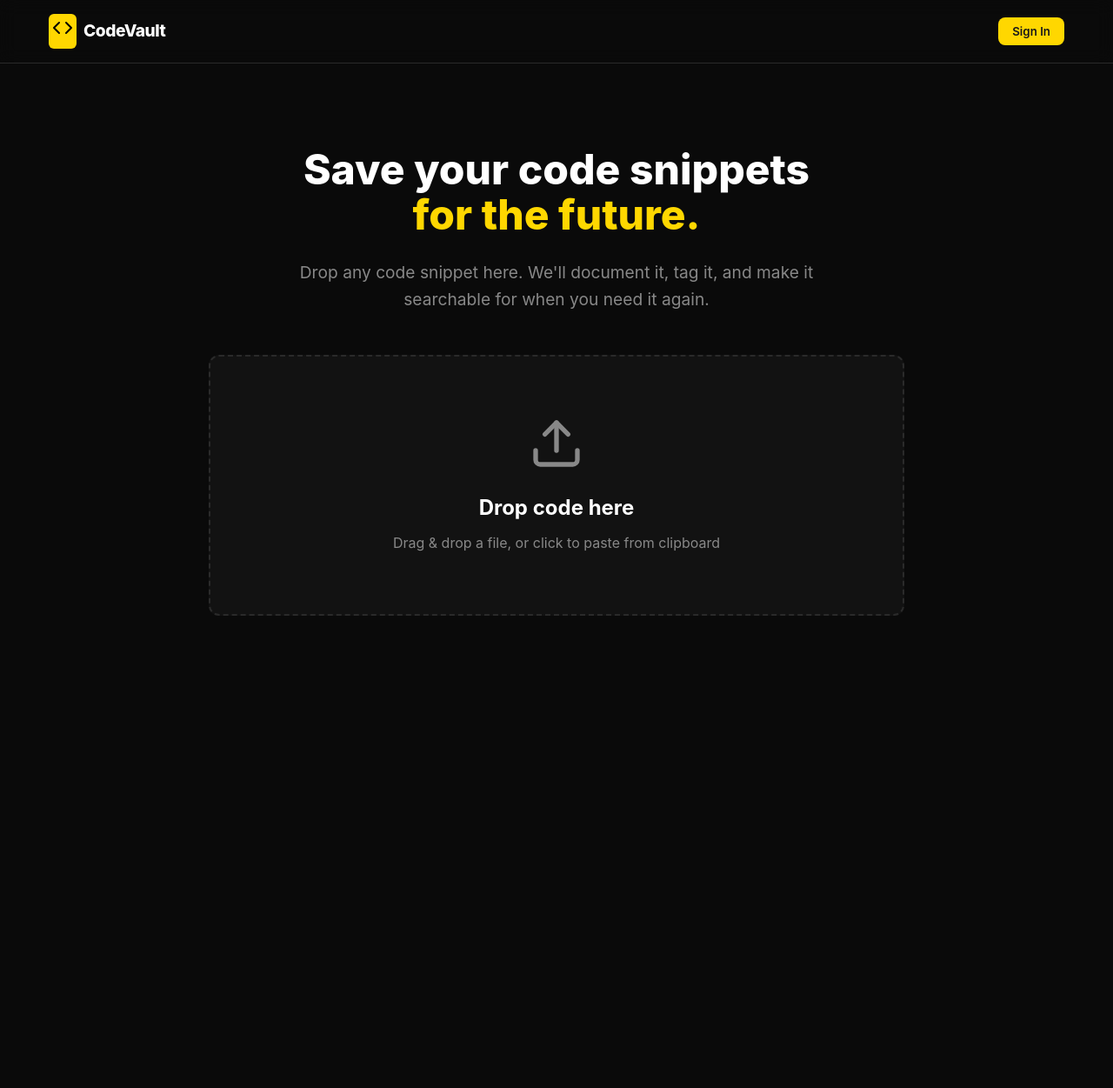
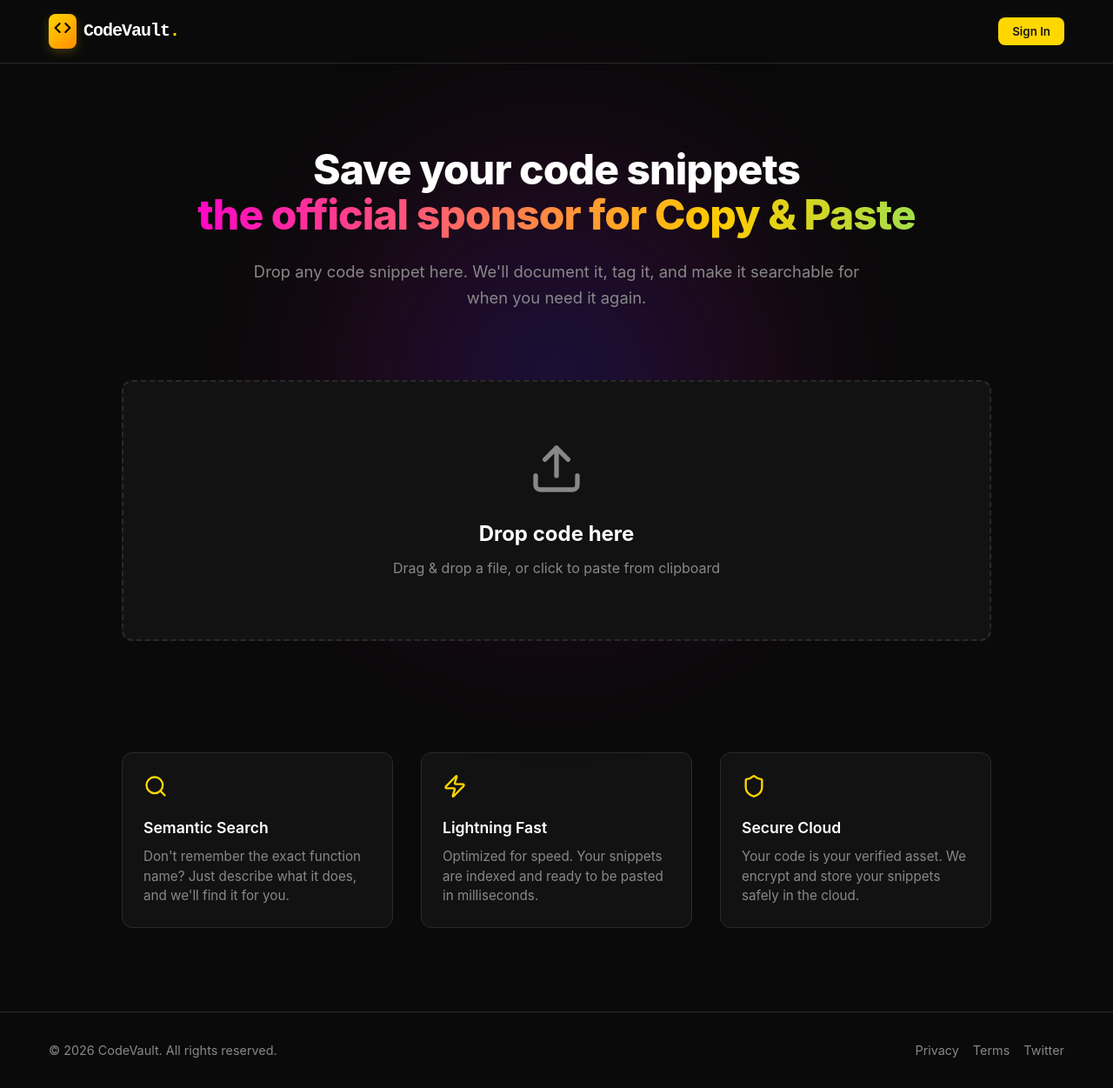
Before and after one commit to ahmed-elrefai/codevault, a React app in the folder frontend/: page / in a window 1280 px wide. Shown: the whole page at 87% size. Before the commit the page ends 804 px from the top, so only its background shows below. Built offline with nearby package versions, Linux system fonts and the light colour scheme; the HTML template or start-up script is replaced by a standard one.

Commit message:
some UI nudges

```diff
--- a/frontend/src/App.jsx
+++ b/frontend/src/App.jsx
@@ -5,7 +5,27 @@ import AuthModal from './components/AuthModal';
 import CodeDropZone from './components/CodeDropZone';
 import SnippetEditor from './components/SnippetEditor';
 import Dashboard from './components/Dashboard';
-import { Code, LogOut, User as UserIcon } from 'lucide-react';
+import { Code, LogOut, User as UserIcon, Search, Zap, Shield } from 'lucide-react';
+
+const Footer = () => (
+  <footer style={{
+    borderTop: '1px solid var(--color-border)',
+    padding: 'var(--spacing-xl) 0',
+    marginTop: 'auto',
+    backgroundColor: 'var(--color-background)'
+  }}>
+    <div className="container" style={{ display: 'flex', justifyContent: 'space-between', alignItems: 'center', color: 'var(--color-text-muted)', fontSize: '0.9rem' }}>
+      <div>
+        &copy; {new Date().getFullYear()} CodeVault. All rights reserved.
+      </div>
+      <div style={{ display: 'flex', gap: 'var(--spacing-md)' }}>
+        <Link to="#" style={{ color: 'inherit', textDecoration: 'none' }}>Privacy</Link>
+        <Link to="#" style={{ color: 'inherit', textDecoration: 'none' }}>Terms</Link>
+        <Link to="#" style={{ color: 'inherit', textDecoration: 'none' }}>Twitter</Link>
+      </div>
+    </div>
+  </footer>
+);
 
 const Layout = ({ children }) => {
   const { user, logout, setModalOpen } = useAuth();
@@ -17,19 +37,24 @@ const Layout = ({ children }) => {
       <nav style={{
         borderBottom: '1px solid var(--color-border)',
         padding: 'var(--spacing-md) 0',
-        backgroundColor: 'rgba(10,10,10,0.8)',
-        backdropFilter: 'blur(10px)',
+        backgroundColor: 'var(--color-background)', // Solid background
         position: 'sticky',
         top: 0,
         zIndex: 10
       }}>
         <div className="container" style={{ display: 'flex', alignItems: 'center', justifyContent: 'space-between' }}>
           <Link to="/" style={{ display: 'flex', alignItems: 'center', gap: 'var(--spacing-sm)', textDecoration: 'none' }}>
-            <div style={{ background: 'var(--color-primary)', borderRadius: '6px', padding: '4px' }}>
-              <Code size={24} color="#000" />
+            <div className="brand-logo-gradient" style={{ borderRadius: '8px', padding: '6px' }}>
+              <Code size={20} color="#000" strokeWidth={2.5} />
             </div>
-            <span style={{ fontSize: '1.2rem', fontWeight: 800, letterSpacing: '-0.5px', color: 'var(--color-text)' }}>
-              CodeVault
+            <span style={{
+              fontSize: '1.25rem',
+              fontWeight: 700,
+              letterSpacing: '-1px',
+              color: 'var(--color-text)',
+              fontFamily: 'var(--font-mono)'
+            }}>
+              CodeVault<span style={{ color: 'var(--color-primary)' }}>.</span>
             </span>
           </Link>
 
@@ -61,10 +86,29 @@ const Layout = ({ children }) => {
         {children}
       </main>
 
+      <Footer />
       <AuthModal />
     </div>
   );
 };
+
+const FeatureCard = ({ icon, title, description }) => (
+  <div style={{
+    padding: 'var(--spacing-lg)',
+    background: 'rgba(255,255,255,0.03)',
+    borderRadius: '12px',
+    border: '1px solid var(--color-border)',
+    display: 'flex',
+    flexDirection: 'column',
+    gap: 'var(--spacing-sm)'
+  }}>
+    <div style={{ color: 'var(--color-primary)', marginBottom: 'var(--spacing-xs)' }}>
+      {icon}
+    </div>
+    <h3 style={{ fontSize: '1.1rem', fontWeight: 600 }}>{title}</h3>
+    <p style={{ color: 'var(--color-text-muted)', fontSize: '0.95rem', lineHeight: 1.5 }}>{description}</p>
+  </div>
+);
 
 const HomePage = () => {
   const [code, setCode] = useState(null);
@@ -97,23 +141,48 @@ const HomePage = () => {
   return (
     <div className="container">
       {!code ? (
-        <div style={{ maxWidth: '800px', margin: '4rem auto', textAlign: 'center' }}>
+        <div style={{ maxWidth: '1000px', margin: '4rem auto', textAlign: 'center', position: 'relative' }}>
+          <div className="hero-glow" />
           {analyzing ? (
             <div style={{ padding: '4rem', color: 'var(--color-primary)' }}>
               <h2>Analyzing Code...</h2>
               <p style={{ color: 'var(--color-text-muted)' }}>Extracting semantics and generating documentation.</p>
             </div>
           ) : (
-            <>
-              <h1 style={{ fontSize: '3rem', fontWeight: 800, marginBottom: 'var(--spacing-lg)', lineHeight: 1.1 }}>
+            <div style={{ position: 'relative', zIndex: 1 }}>
+              <h1 style={{ fontSize: '3rem', fontWeight: 800, marginBottom: 'var(--spacing-lg)', lineHeight: 1.1, letterSpacing: '-0.02em' }}>
                 Save your code snippets <br />
-                <span style={{ color: 'var(--color-primary)' }}>for the future.</span>
+                <span className="text-gradient-animated">the official sponsor for Copy & Paste</span>
               </h1>
-              <p style={{ fontSize: '1.2rem', color: 'var(--color-text-muted)', marginBottom: 'var(--spacing-2xl)', maxWidth: '600px', marginInline: 'auto' }}>
+              <p style={{ fontSize: '1.15rem', color: 'var(--color-text-muted)', marginBottom: '5rem', maxWidth: '700px', marginInline: 'auto', lineHeight: 1.6 }}>
                 Drop any code snippet here. We'll document it, tag it, and make it searchable for when you need it again.
               </p>
               <CodeDropZone onCodeDropped={handleCodeDropped} />
-            </>
+
+              <div style={{
+                marginTop: '8rem',
+                display: 'grid',
+                gridTemplateColumns: 'repeat(auto-fit, minmax(280px, 1fr))',
+                gap: '2rem',
+                textAlign: 'left'
+              }}>
+                <FeatureCard
+                  icon={<Search size={28} />}
+                  title="Semantic Search"
+                  description="Don't remember the exact function name? Just describe what it does, and we'll find it for you."
+                />
+                <FeatureCard
+                  icon={<Zap size={28} />}
+                  title="Lightning Fast"
+                  description="Optimized for speed. Your snippets are indexed and ready to be pasted in milliseconds."
+                />
+                <FeatureCard
+                  icon={<Shield size={28} />}
+                  title="Secure Cloud"
+                  description="Your code is your verified asset. We encrypt and store your snippets safely in the cloud."
+                />
+              </div>
+            </div>
           )}
         </div>
       ) : (
--- a/frontend/src/index.css
+++ b/frontend/src/index.css
@@ -1,2 +1,48 @@
 /* Global styles are handled in styles/design_system.css */
 /* We can add specific overrides here if needed */
+
+@keyframes gradient-flow {
+  0% {
+    background-position: 0% 50%;
+  }
+
+  50% {
+    background-position: 100% 50%;
+  }
+
+  100% {
+    background-position: 0% 50%;
+  }
+}
+
+.text-gradient-animated {
+  background: linear-gradient(270deg,
+      #ff00cc,
+      #3333ff,
+      #00ffcc,
+      #ffcc00,
+      #ff00cc);
+  background-size: 300% 300%;
+  -webkit-background-clip: text;
+  background-clip: text;
+  color: transparent;
+  animation: gradient-flow 6s ease infinite;
+}
+
+.hero-glow {
+  position: absolute;
+  top: 30%;
+  left: 50%;
+  transform: translate(-50%, -50%);
+  width: 700px;
+  height: 700px;
+  background: radial-gradient(circle, rgba(51, 51, 255, 0.25) 0%, rgba(255, 0, 204, 0.1) 40%, transparent 70%);
+  filter: blur(80px);
+  pointer-events: none;
+  z-index: 0;
+}
+
+.brand-logo-gradient {
+  background: linear-gradient(135deg, #FFD700 0%, #FF8C00 100%);
+  box-shadow: 0 4px 12px rgba(255, 215, 0, 0.2);
+}
```
